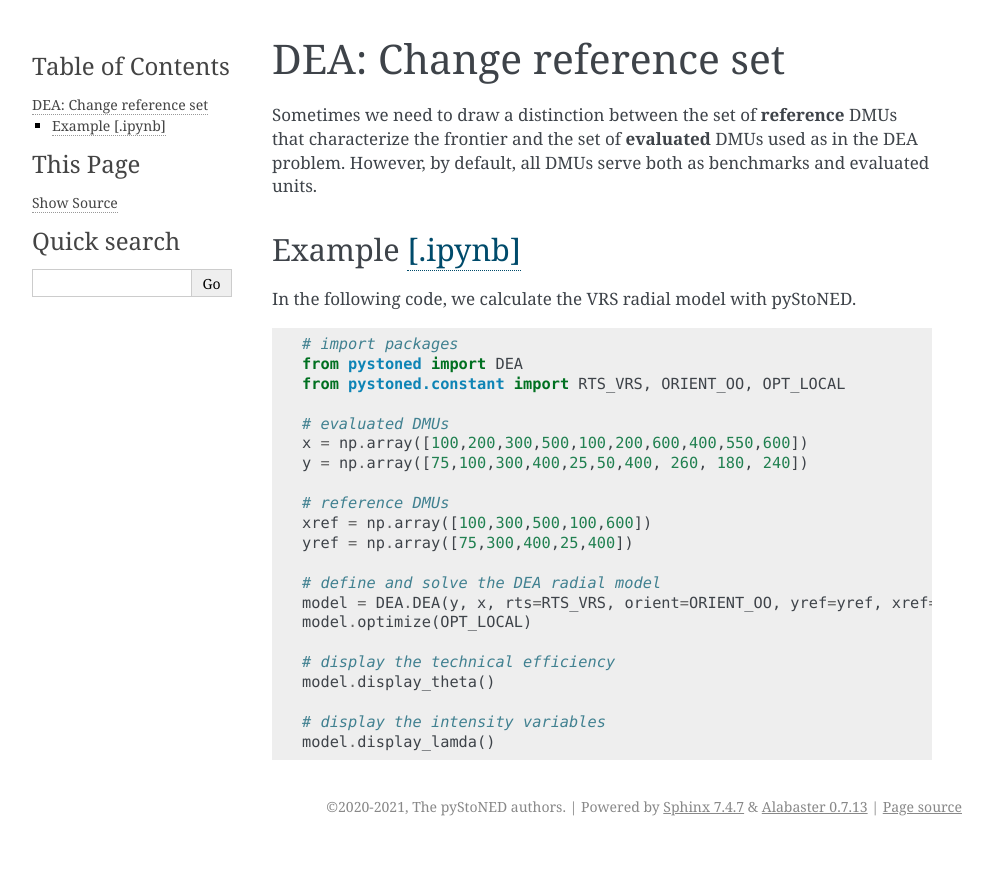
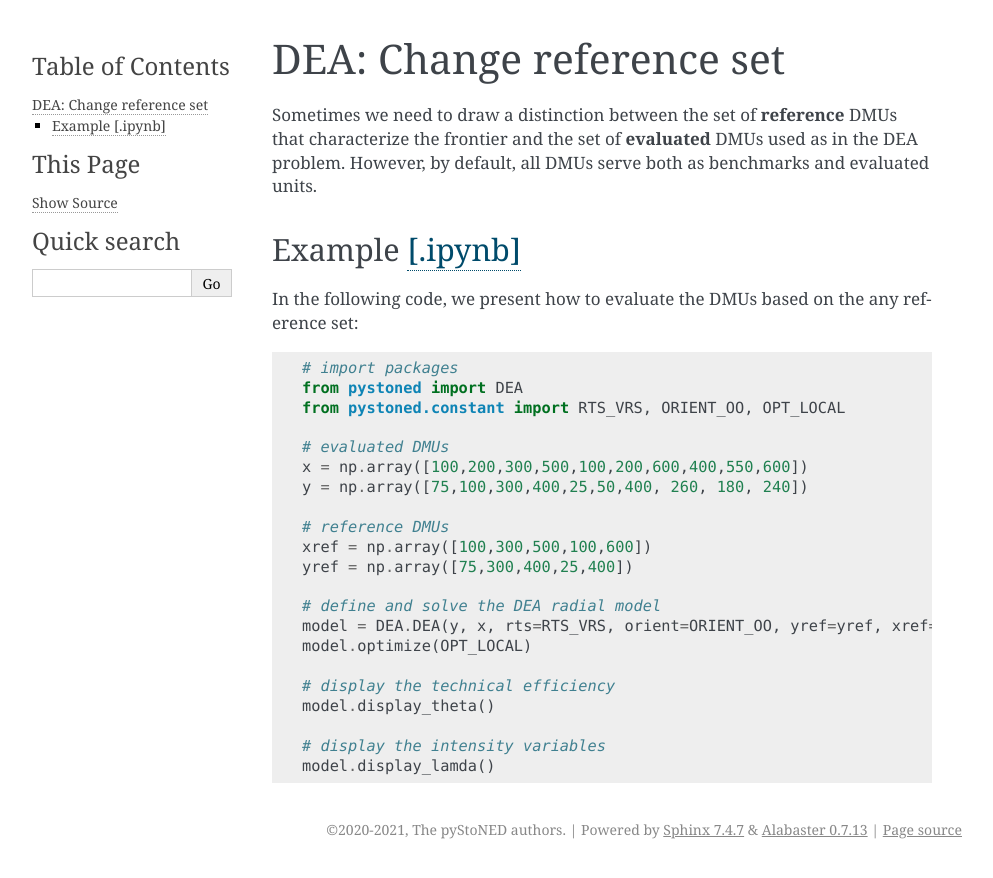
Before and after one commit to ds2010/pyStoNED, a Sphinx documentation site: the page built from doc/sphinx/examples/DEA/dea_ref.rst, in a window 1280 px wide. Shown: the top 878 px of the page, without its empty margins (148-1141 px from the left). Built offline with Sphinx 7.4.7, drawn with Linux system fonts in a browser that asks for light colours.

Commit message:
doc(DEA): update the example

```diff
--- a/doc/sphinx/examples/DEA/dea_ref.rst
+++ b/doc/sphinx/examples/DEA/dea_ref.rst
@@ -10,7 +10,7 @@ However, by default, all DMUs serve both as benchmarks and evaluated units.
 Example `[.ipynb] <https://colab.research.google.com/github/ds2010/pyStoNED/blob/master/notebooks/notebooks/DEA_changeReferenceSet.ipynb>`_
 ----------------------------------------------------------------------------------------------------------------------------------------------
 
-In the following code, we calculate the VRS radial model with pyStoNED.
+In the following code, we present how to evaluate the DMUs based on the any reference set:
 
 .. code:: python
 
```
